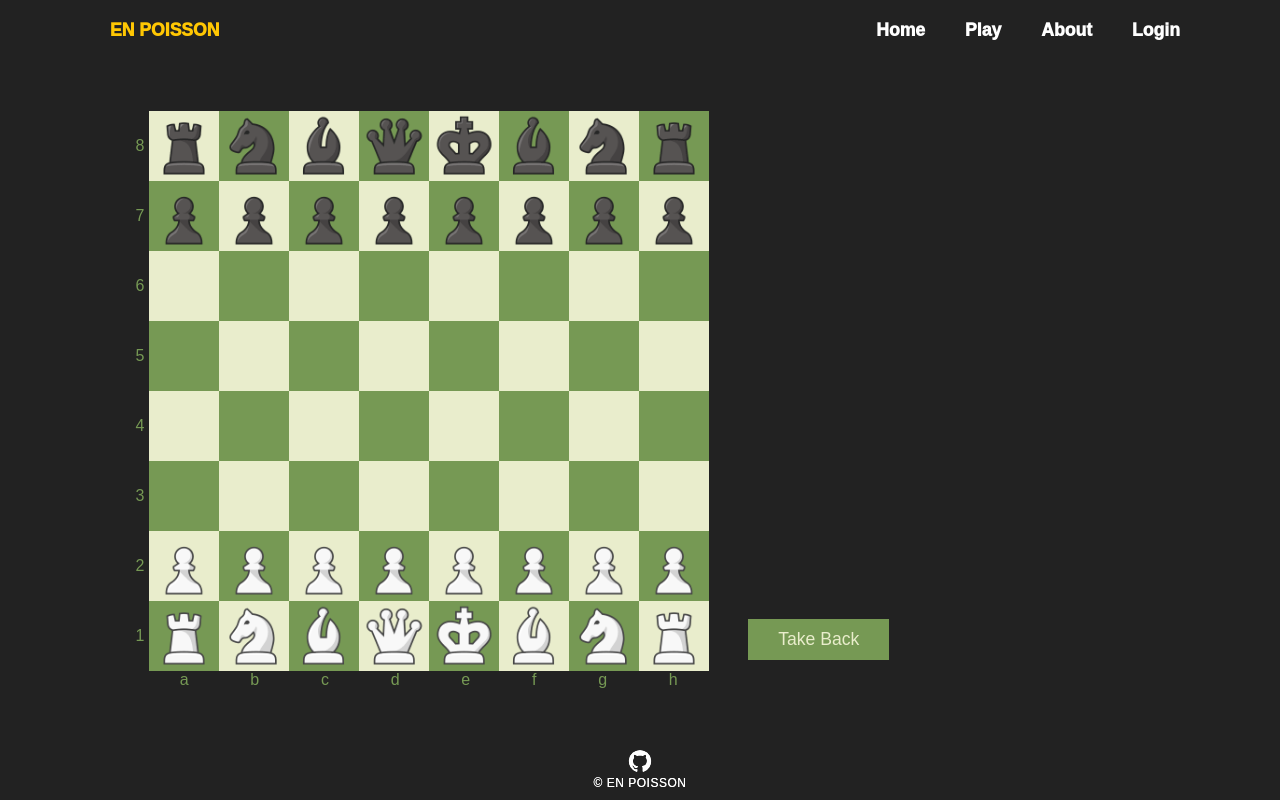
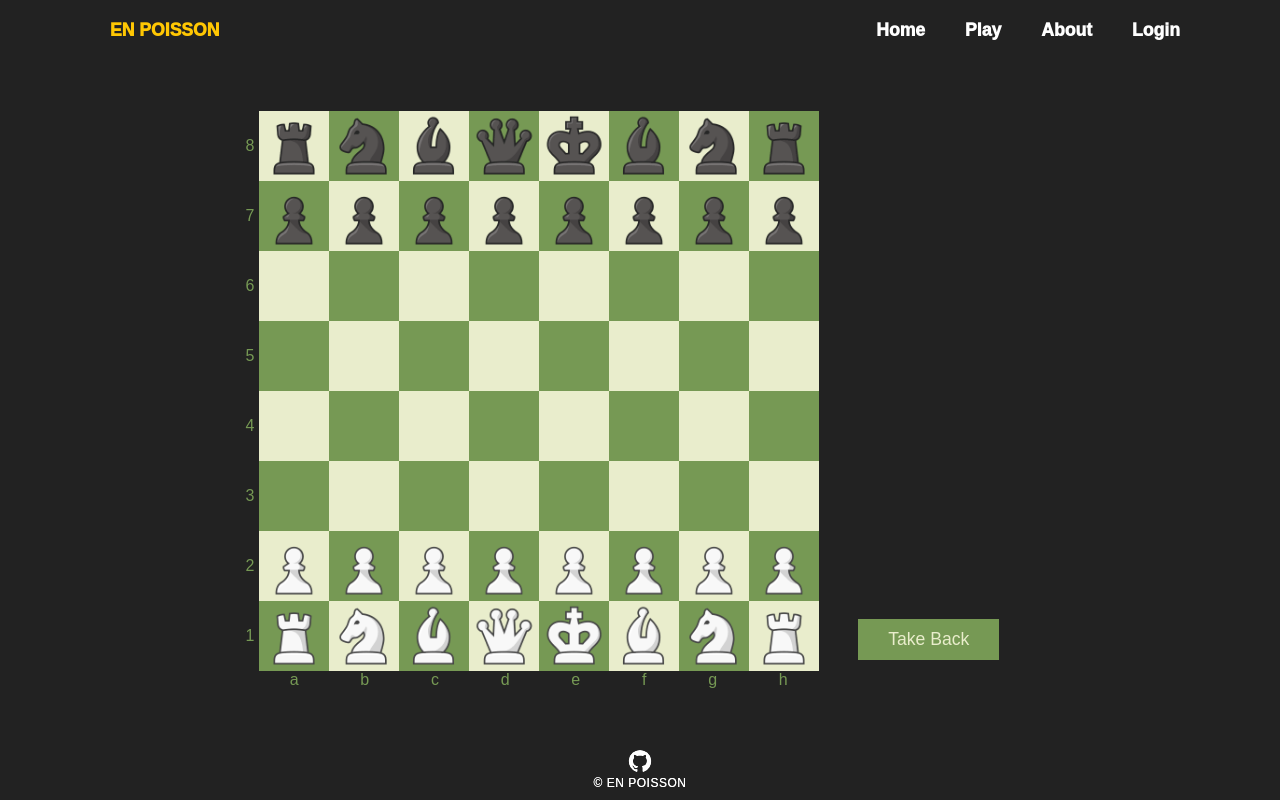
Before and after one commit to tonyjongyoonan/enpoisson, a React (Create React App) app in the folder frontend/: page /play in a window 1280 px wide. Built offline with nearby package versions, Linux system fonts and the light colour scheme; a web font is replaced by a local one.

Commit message:
fix spacing, change app to game

```diff
--- a/frontend/src/App.css
+++ b/frontend/src/App.css
@@ -6,7 +6,7 @@ html,body {
   padding: 0;
 }
 
-.App {
+.Game {
   display: grid;
   place-content: center;
   place-items: center;
--- a/frontend/src/App.js
+++ b/frontend/src/App.js
@@ -8,7 +8,7 @@ import { BrowserRouter as Router, Route, Routes } from "react-router-dom";
 
 function App() {
   return (
-    <div className="App">
+    <div>
       <Router>
         <Navbar />
         <Routes>
--- a/frontend/src/pages/Play.js
+++ b/frontend/src/pages/Play.js
@@ -6,7 +6,6 @@ import AppContext from "../contexts/Context";
 import Board from "../components/Board/Board";
 import Control from "../components/Control/Control";
 import Footer from "../components/Footer";
-import Navbar from "../components/Navbar";
 import TakeBack from "../components/Control/bits/TakeBack";
 import MovesList from "../components/Control/bits/MovesList";
 
@@ -18,7 +17,7 @@ function Play() {
   };
   return (
     <AppContext.Provider value={providerState}>
-      <div className="App">
+      <div className="Game">
         <Board />
         <Control>
           <MovesList />
```
